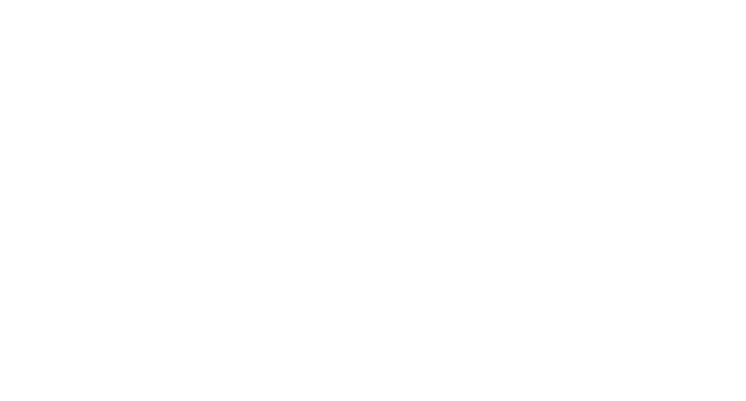
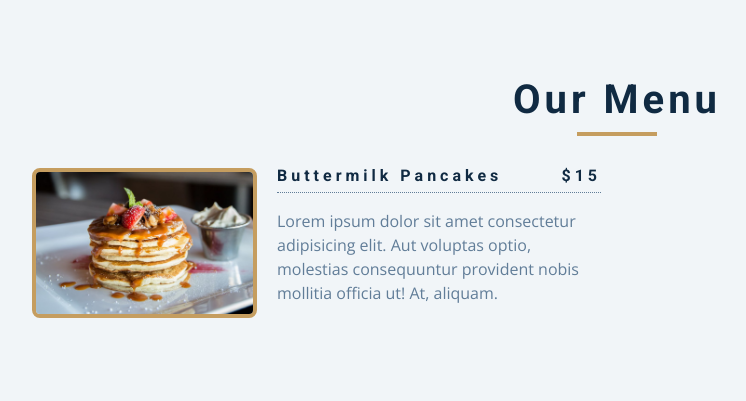
Before and after one commit to Almousaz/Menu-project-repo, a plain HTML site: page index.html in a window 1280 px wide. Shown: the whole page, without its empty margins (23-769 px from the left). Drawn offline with nearby package versions, Linux system fonts and the light colour scheme.

Commit message:
adding html file and readme

```diff
--- a/index.html
+++ b/index.html
@@ -4,9 +4,40 @@
     <meta charset="UTF-8">
     <meta name="viewport" content="width=device-width, initial-scale=1.0">
     <title>Menu project</title>
+     <!-- font-awesome -->
+     <link
+     rel="stylesheet"
+     href="https://cdnjs.cloudflare.com/ajax/libs/font-awesome/5.14.0/css/all.min.css"
+   />
     <link rel="stylesheet" href="style.css">
 </head>
 <body>
+
+    <section class="menu">
+        <!-- title -->
+        <div class="title">
+            <h2>our menu</h2>
+            <div class="underline"></div>
+        </div>
+        <!-- filter buttons -->
+        <!-- menu items -->
+        <div class="section-center">
+
+            <!-- single item -->
+            <article class="menu-item">
+                <img src="./menu-item.jpeg" class="photo" alt="menu item">
+                <div class="item-info">
+                    <header>
+                      <h4>buttermilk pancakes</h4>
+                      <h4 class="prcie">$15</h4>
+                    </header>
+                    <p class="item-text">Lorem ipsum dolor sit amet consectetur adipisicing elit. Aut voluptas optio, molestias consequuntur provident nobis mollitia officia ut! At, aliquam.</p>
+                </div>
+            </article>
+            <!-- end of single item -->
+
+        </div>
+    </section>
 
 
 
--- a/style.css
+++ b/style.css
@@ -0,0 +1,264 @@
+/*
+===============
+Fonts
+===============
+*/
+@import url("https://fonts.googleapis.com/css?family=Open+Sans|Roboto:400,700&display=swap");
+
+/*
+===============
+Variables
+===============
+*/
+
+:root {
+  /* dark shades of primary color*/
+  --clr-primary-1: hsl(205, 86%, 17%);
+  --clr-primary-2: hsl(205, 77%, 27%);
+  --clr-primary-3: hsl(205, 72%, 37%);
+  --clr-primary-4: hsl(205, 63%, 48%);
+  /* primary/main color */
+  --clr-primary-5: #49a6e9;
+  /* lighter shades of primary color */
+  --clr-primary-6: hsl(205, 89%, 70%);
+  --clr-primary-7: hsl(205, 90%, 76%);
+  --clr-primary-8: hsl(205, 86%, 81%);
+  --clr-primary-9: hsl(205, 90%, 88%);
+  --clr-primary-10: hsl(205, 100%, 96%);
+  /* darkest grey - used for headings */
+  --clr-grey-1: hsl(209, 61%, 16%);
+  --clr-grey-2: hsl(211, 39%, 23%);
+  --clr-grey-3: hsl(209, 34%, 30%);
+  --clr-grey-4: hsl(209, 28%, 39%);
+  /* grey used for paragraphs */
+  --clr-grey-5: hsl(210, 22%, 49%);
+  --clr-grey-6: hsl(209, 23%, 60%);
+  --clr-grey-7: hsl(211, 27%, 70%);
+  --clr-grey-8: hsl(210, 31%, 80%);
+  --clr-grey-9: hsl(212, 33%, 89%);
+  --clr-grey-10: hsl(210, 36%, 96%);
+  --clr-white: #fff;
+  --clr-red-dark: hsl(360, 67%, 44%);
+  --clr-red-light: hsl(360, 71%, 66%);
+  --clr-green-dark: hsl(125, 67%, 44%);
+  --clr-green-light: hsl(125, 71%, 66%);
+  --clr-gold: #c59d5f;
+  --clr-black: #222;
+  --ff-primary: "Roboto", sans-serif;
+  --ff-secondary: "Open Sans", sans-serif;
+  --transition: all 0.3s linear;
+  --spacing: 0.25rem;
+  --radius: 0.5rem;
+  --light-shadow: 0 5px 15px rgba(0, 0, 0, 0.1);
+  --dark-shadow: 0 5px 15px rgba(0, 0, 0, 0.2);
+  --max-width: 1170px;
+  --fixed-width: 620px;
+}
+/*
+===============
+Global Styles
+===============
+*/
+
+*,
+::after,
+::before {
+  margin: 0;
+  padding: 0;
+  box-sizing: border-box;
+}
+body {
+  font-family: var(--ff-secondary);
+  background: var(--clr-grey-10);
+  color: var(--clr-grey-1);
+  line-height: 1.5;
+  font-size: 0.875rem;
+}
+ul {
+  list-style-type: none;
+}
+a {
+  text-decoration: none;
+}
+img:not(.logo) {
+  width: 100%;
+}
+img {
+  display: block;
+}
+
+h1,
+h2,
+h3,
+h4 {
+  letter-spacing: var(--spacing);
+  text-transform: capitalize;
+  line-height: 1.25;
+  margin-bottom: 0.75rem;
+  font-family: var(--ff-primary);
+}
+h1 {
+  font-size: 3rem;
+}
+h2 {
+  font-size: 2rem;
+}
+h3 {
+  font-size: 1.25rem;
+}
+h4 {
+  font-size: 0.875rem;
+}
+p {
+  margin-bottom: 1.25rem;
+  color: var(--clr-grey-5);
+}
+@media screen and (min-width: 800px) {
+  h1 {
+    font-size: 4rem;
+  }
+  h2 {
+    font-size: 2.5rem;
+  }
+  h3 {
+    font-size: 1.75rem;
+  }
+  h4 {
+    font-size: 1rem;
+  }
+  body {
+    font-size: 1rem;
+  }
+  h1,
+  h2,
+  h3,
+  h4 {
+    line-height: 1;
+  }
+}
+/*  global classes */
+
+.btn {
+  text-transform: uppercase;
+  background: transparent;
+  color: var(--clr-black);
+  padding: 0.375rem 0.75rem;
+  letter-spacing: var(--spacing);
+  display: inline-block;
+  transition: var(--transition);
+  font-size: 0.875rem;
+  border: 2px solid var(--clr-black);
+  cursor: pointer;
+  box-shadow: 0 1px 3px rgba(0, 0, 0, 0.2);
+  border-radius: var(--radius);
+}
+.btn:hover {
+  color: var(--clr-white);
+  background: var(--clr-black);
+}
+/* section */
+.section {
+  padding: 5rem 0;
+}
+
+main {
+  min-height: 100vh;
+  display: grid;
+  place-items: center;
+}
+/*
+===============
+Menu
+===============
+*/
+
+.menu {
+  padding: 5rem 0;
+}
+.title {
+  text-align: center;
+  margin-bottom: 2rem;
+}
+.underline {
+  width: 5rem;
+  height: 0.25rem;
+  background: var(--clr-gold);
+  margin-left: auto;
+  margin-right: auto;
+}
+.btn-container {
+  margin-bottom: 4rem;
+  display: flex;
+  justify-content: center;
+}
+.filter-btn {
+  background: transparent;
+  border-color: var(--clr-gold);
+  font-size: 1rem;
+  text-transform: capitalize;
+  margin: 0 0.5rem;
+  letter-spacing: 1px;
+  border-radius: var(--radius);
+  padding: 0.375rem 0.75rem;
+  color: var(--clr-gold);
+  cursor: pointer;
+  transition: var(--transition);
+}
+.filter-btn:hover {
+  background: var(--clr-gold);
+  color: var(--clr-white);
+}
+.section-center {
+  width: 90vw;
+  margin: 0 auto;
+  max-width: 1170px;
+  display: grid;
+  gap: 3rem 2rem;
+  justify-items: center;
+}
+.menu-item {
+  display: grid;
+  gap: 1rem 2rem;
+  max-width: 25rem;
+}
+.photo {
+  object-fit: cover;
+  height: 200px;
+  border: 0.25rem solid var(--clr-gold);
+  border-radius: var(--radius);
+}
+.item-info header {
+  display: flex;
+  justify-content: space-between;
+  border-bottom: 0.5px dotted var(--clr-grey-5);
+}
+.item-info h4 {
+  margin-bottom: 0.5rem;
+}
+.price {
+  color: var(--clr-gold);
+}
+.item-text {
+  margin-bottom: 0;
+  padding-top: 1rem;
+}
+
+@media screen and (min-width: 768px) {
+  .menu-item {
+    grid-template-columns: 225px 1fr;
+    gap: 0 1.25rem;
+    max-width: 40rem;
+  }
+  .photo {
+    height: 175px;
+  }
+}
+@media screen and (min-width: 1200px) {
+  .section-center {
+    width: 95vw;
+    grid-template-columns: 1fr 1fr;
+  }
+  .photo {
+    height: 150px;
+  }
+}
```
Also changed, not shown: image/item-1.jpeg (added), image/item-10.jpeg (added), image/item-2.jpeg (added), image/item-3.jpeg (added), image/item-4.jpeg (added), image/item-5.jpeg (added), image/item-6.jpeg (added), image/item-7.jpeg (added), image/item-8.jpeg (added), image/item-9.jpeg (added), logo.svg (added), menu-item.jpeg (added), 1 other file.
